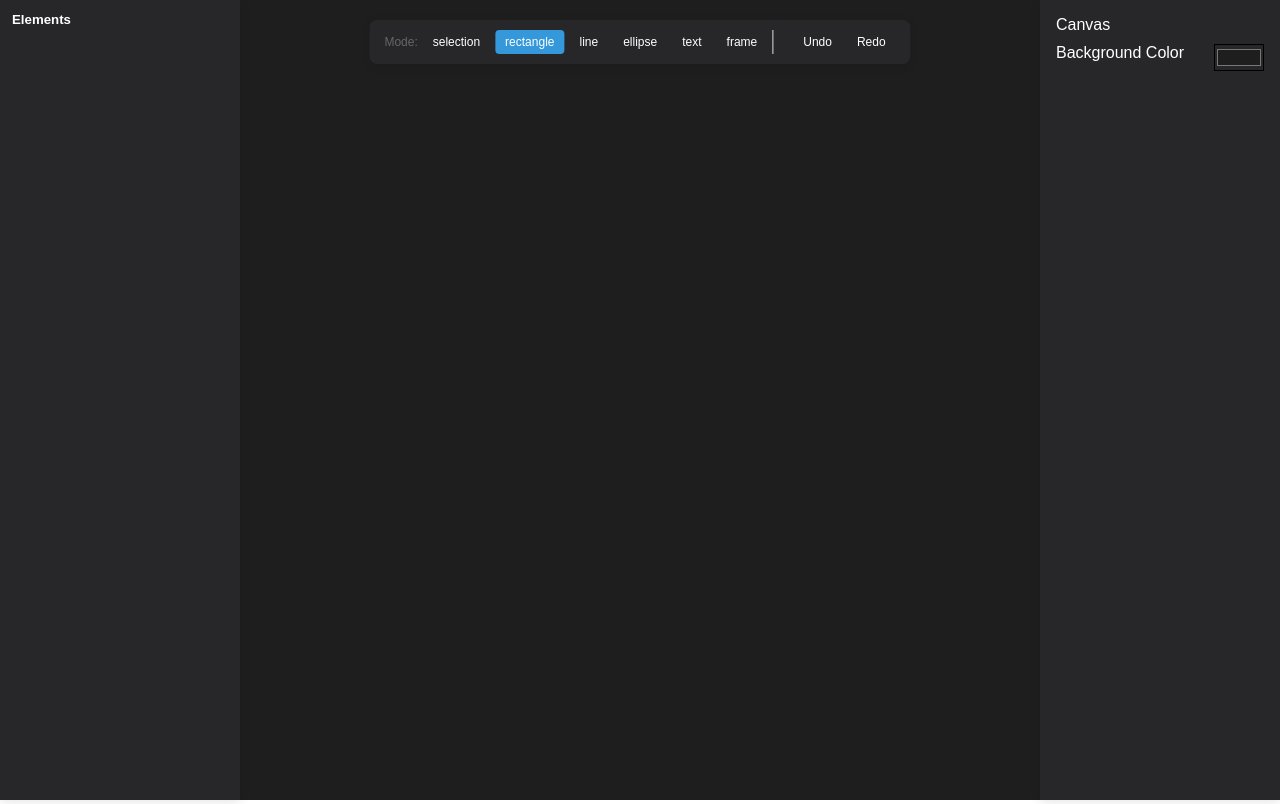
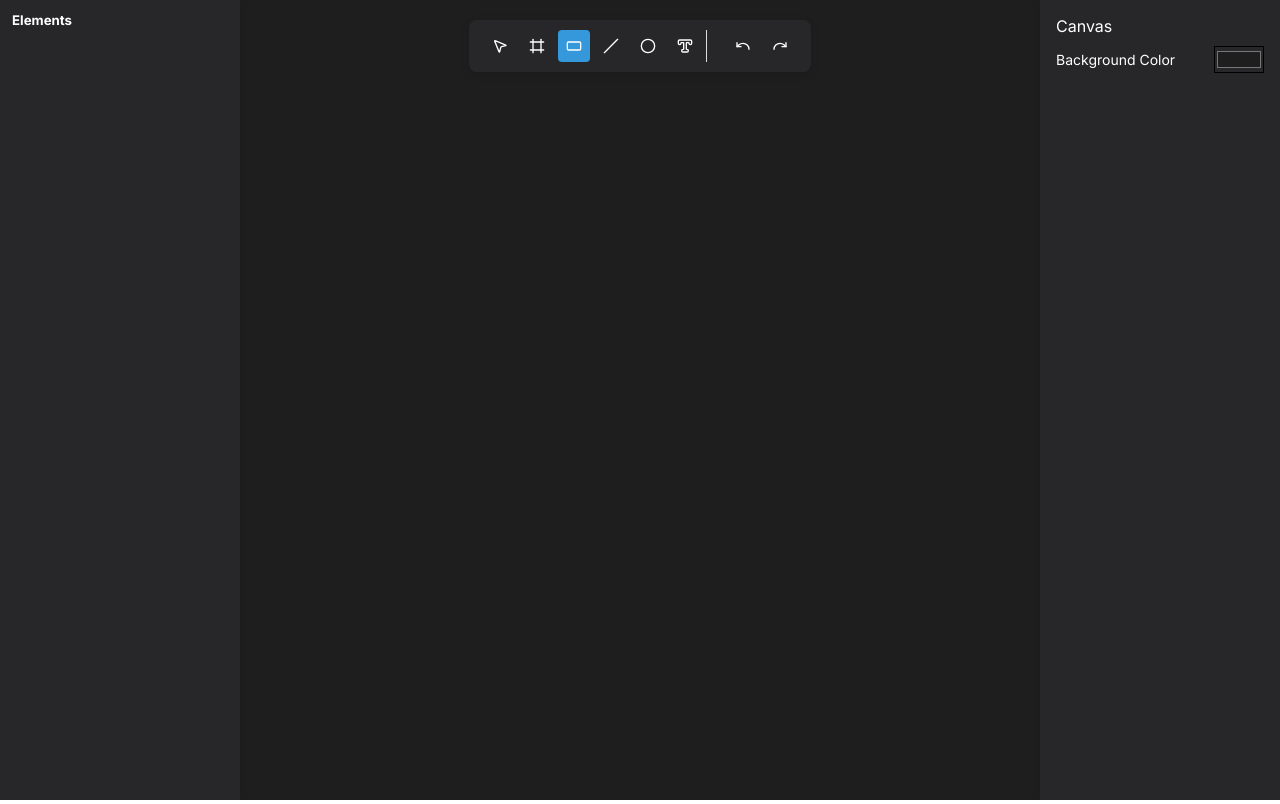
Before and after one commit to hc-b666/sketchvue, a Vue app: page / in a window 1280 px wide. Built offline with nearby package versions, Linux system fonts and the light colour scheme.

Commit message:
feat: ui styles

```diff
--- a/index.html
+++ b/index.html
@@ -5,6 +5,12 @@
     <link rel="icon" href="/favicon.ico" />
     <meta name="viewport" content="width=device-width, initial-scale=1.0" />
     <title>Vite App</title>
+    <link rel="preconnect" href="https://fonts.googleapis.com" />
+    <link rel="preconnect" href="https://fonts.gstatic.com" crossorigin />
+    <link
+      href="https://fonts.googleapis.com/css2?family=Inter:ital,opsz,wght@0,14..32,100..900;1,14..32,100..900&display=swap"
+      rel="stylesheet"
+    />
   </head>
   <body>
     <div id="app"></div>
--- a/src/App.vue
+++ b/src/App.vue
@@ -12,6 +12,14 @@ import {
   positionWithinElement,
   resizedCoordinates,
 } from './utils/coordinates';
+import IconMousePointer from './icons/IconMousePointer.vue';
+import IconRectangle from './icons/IconRectangle.vue';
+import IconSlash from './icons/IconSlash.vue';
+import IconCircle from './icons/IconCircle.vue';
+import IconTypeOutline from './icons/IconTypeOutline.vue';
+import IconFrame from './icons/IconFrame.vue';
+import IconUndo from './icons/IconUndo.vue';
+import IconRedo from './icons/IconRedo.vue';
 
 String.prototype.toCapitalize = function () {
   return this.charAt(0).toUpperCase() + this.slice(1).toLowerCase();
@@ -23,7 +31,7 @@ const textarea = ref(null);
  * @type {CanvasRenderingContext2D}
  */
 let ctx = null;
-const tools = ['selection', 'rectangle', 'line', 'ellipse', 'text', 'frame'];
+const tools = ['selection', 'frame', 'rectangle', 'line', 'ellipse', 'text'];
 /**
  * @type {Generator}
  */
@@ -35,6 +43,15 @@ const numberOfShapes = {
   ellipse: 0,
   text: 0,
   frame: 0,
+};
+
+const toolIcons = {
+  selection: IconMousePointer,
+  rectangle: IconRectangle,
+  line: IconSlash,
+  ellipse: IconCircle,
+  text: IconTypeOutline,
+  frame: IconFrame,
 };
 
 const { state: elements, setState: setElements, undo, redo } = useHistory([]);
@@ -510,7 +527,12 @@ function handleMousemove(e) {
 
     const { id, type, position, x1, y1, x2, y2, shapeNumber } = selectedElement.value;
     const coords = resizedCoordinates(clientX, clientY, position, { x1, y1, x2, y2 });
-    updateElement(id, coords.x1, coords.y1, coords.x2, coords.y2, type, shapeNumber);
+    if (shiftPressed.value && (type === 'rectangle' || type === 'line' || type === 'ellipse')) {
+      const { newX2, newY2 } = getShiftedCoordinates(coords.x1, coords.y1, coords.x2, coords.y2, type);
+      updateElement(id, coords.x1, coords.y1, newX2, newY2, type, shapeNumber);
+    } else {
+      updateElement(id, coords.x1, coords.y1, coords.x2, coords.y2, type, shapeNumber);
+    }
 
     selectedElement2.value = {
       ...selectedElement.value,
@@ -567,7 +589,7 @@ function handleMousemove(e) {
       const hoverOptions = {
         ...element.canvasShape.options,
         strokeStyle: '#3498db',
-        lineWidth: 2,
+        lineWidth: 3,
       };
       updateElement(
         element.id,
@@ -650,15 +672,18 @@ function setSelectedElement(el) {
   <div id="app">
     <div id="toolbar">
       <div class="tool-section">
-        <span class="section-title">Mode:</span>
         <button v-for="t in tools" :key="t" @click="tool = t" :class="{ active: tool === t }">
-          {{ t }}
+          <component :is="toolIcons[t]" style="width: 16px; height: 16px;"></component>
         </button>
       </div>
 
       <div class="tool-section">
-        <button @click="undo" title="Undo (Ctrl+Z)">Undo</button>
-        <button @click="redo" title="Redo (Ctrl+Y)">Redo</button>
+        <button @click="undo" title="Undo (Ctrl+Z)">
+          <IconUndo style="width: 16px; height: 16px;" />
+        </button>
+        <button @click="redo" title="Redo (Ctrl+Y)">
+          <IconRedo style="width: 16px; height: 16px;" />
+        </button>
       </div>
     </div>
 
@@ -756,29 +781,11 @@ function setSelectedElement(el) {
       <!-- canvas -->
       <div v-else class="sidebar-right-content">
         <span>Canvas</span>
-        <!-- <div class="sidebar-right-content_position">
-          <h5>Position</h5>
-          <div class="sidebar-right-content_position_items">
-            <p>X: {{ selectedElement2.canvasShape.x }}</p>
-            <p>Y: {{ selectedElement2.canvasShape.y }}</p>
-          </div>
-        </div> -->
-        <!-- <div class="sidebar-right-content_layout">
-          <h5>Layout</h5>
-          <div class="sidebar-right-content_layout_items">
-            <p>Width: {{ selectedElement2.canvasShape.width }}</p>
-            <p>Height: {{ selectedElement2.canvasShape.height }}</p>
-          </div>
-          <div class="sidebar-right-content_layout_items">
-            <label for="fillStyle">Fill Style</label>
-            <input id="fillStyle" type="color" :value="selectedElement2.canvasShape.options.fillStyle"
-              @input="e => { selectedElement2.canvasShape.options.fillStyle = e.target.value }" />
-          </div>
-        </div> -->
 
-        <div class="sidebar-right-content_layout_items">
-          <label for="bgColor">Background Color</label>
-          <input id="bgColor" type="color" :value="canvaBgColor" @input="e => { canvaBgColor = e.target.value }" />
+        <div style="display: flex; align-items: center; justify-content: space-between;">
+          <label for="bgColor" style="font-size: 14px;">Background Color</label>
+          <input id="bgColor" type="color" :value="canvaBgColor" @input="e => { canvaBgColor = e.target.value }"
+            style="background: transparent;" />
         </div>
 
       </div>
@@ -796,7 +803,8 @@ function setSelectedElement(el) {
         fontSize: '16px',
         whiteSpace: 'pre',
         overflow: 'hidden',
-        color: 'black',
+        color: 'white',
+        background: 'transparent',
       }"></textarea>
   </div>
 </template>
@@ -806,7 +814,7 @@ function setSelectedElement(el) {
   width: 100%;
   height: 100vh;
   position: relative;
-  font-family: Arial, sans-serif;
+  overflow: hidden;
 }
 
 #sidebar-left {
@@ -820,6 +828,24 @@ function setSelectedElement(el) {
   bottom: 0px;
   z-index: 250px;
   background-color: oklch(27.4% 0.006 286.033);
+
+  display: flex;
+  flex-direction: column;
+  gap: 8px;
+
+  button {
+    color: white;
+    text-align: start;
+
+    width: 100%;
+    padding: 7px 10.5px;
+
+    border-radius: 6px;
+
+    &:hover {
+      background-color: oklch(37% 0.013 285.805);
+    }
+  }
 }
 
 .sidebar-right {
@@ -891,14 +917,13 @@ function setSelectedElement(el) {
   border-right: none;
 }
 
-.section-title {
-  font-size: 12px;
-  color: #666;
-}
-
 #toolbar button {
   color: white;
-  padding: 5px 10px;
+  width: 32px;
+  height: 32px;
+  display: flex;
+  justify-content: center;
+  align-items: center;
   background: transparent;
   border: none;
   outline: none;
--- a/src/Drawer.js
+++ b/src/Drawer.js
@@ -178,7 +178,7 @@ export class Drawer {
     this.ctx.fillRect(x, y, width, height);
     this.ctx.strokeRect(x, y, width, height);
 
-    this.ctx.fillStyle = "#000";
+    this.ctx.fillStyle = "gray";
     this.ctx.font = "12px Arial";
     this.ctx.fillText(title, x, y - 5);
 
--- a/src/assets/base.css
+++ b/src/assets/base.css
@@ -2,6 +2,7 @@
   margin: 0;
   padding: 0;
   box-sizing: border-box;
+  font-family: "Inter", sans-serif;
 }
 
 ul {
@@ -13,3 +14,9 @@ textarea {
   border: none;
   resize: none;
 }
+
+button {
+  border: none;
+  outline: none;
+  background: transparent;
+}
--- /dev/null
+++ b/src/icons/IconMousePointer.vue
@@ -0,0 +1,8 @@
+<template>
+  <svg xmlns="http://www.w3.org/2000/svg" width="24" height="24" viewBox="0 0 24 24" fill="none" stroke="currentColor"
+    stroke-width="2" stroke-linecap="round" stroke-linejoin="round"
+    class="lucide lucide-mouse-pointer2-icon lucide-mouse-pointer-2">
+    <path
+      d="M4.037 4.688a.495.495 0 0 1 .651-.651l16 6.5a.5.5 0 0 1-.063.947l-6.124 1.58a2 2 0 0 0-1.438 1.435l-1.579 6.126a.5.5 0 0 1-.947.063z" />
+  </svg>
+</template>
--- /dev/null
+++ b/src/icons/IconRedo.vue
@@ -0,0 +1,7 @@
+<template>
+  <svg xmlns="http://www.w3.org/2000/svg" width="24" height="24" viewBox="0 0 24 24" fill="none" stroke="currentColor"
+    stroke-width="2" stroke-linecap="round" stroke-linejoin="round" class="lucide lucide-redo-icon lucide-redo">
+    <path d="M21 7v6h-6" />
+    <path d="M3 17a9 9 0 0 1 9-9 9 9 0 0 1 6 2.3l3 2.7" />
+  </svg>
+</template>
--- /dev/null
+++ b/src/icons/IconUndo.vue
@@ -0,0 +1,7 @@
+<template>
+  <svg xmlns="http://www.w3.org/2000/svg" width="24" height="24" viewBox="0 0 24 24" fill="none" stroke="currentColor"
+    stroke-width="2" stroke-linecap="round" stroke-linejoin="round" class="lucide lucide-undo-icon lucide-undo">
+    <path d="M3 7v6h6" />
+    <path d="M21 17a9 9 0 0 0-9-9 9 9 0 0 0-6 2.3L3 13" />
+  </svg>
+</template>
```
